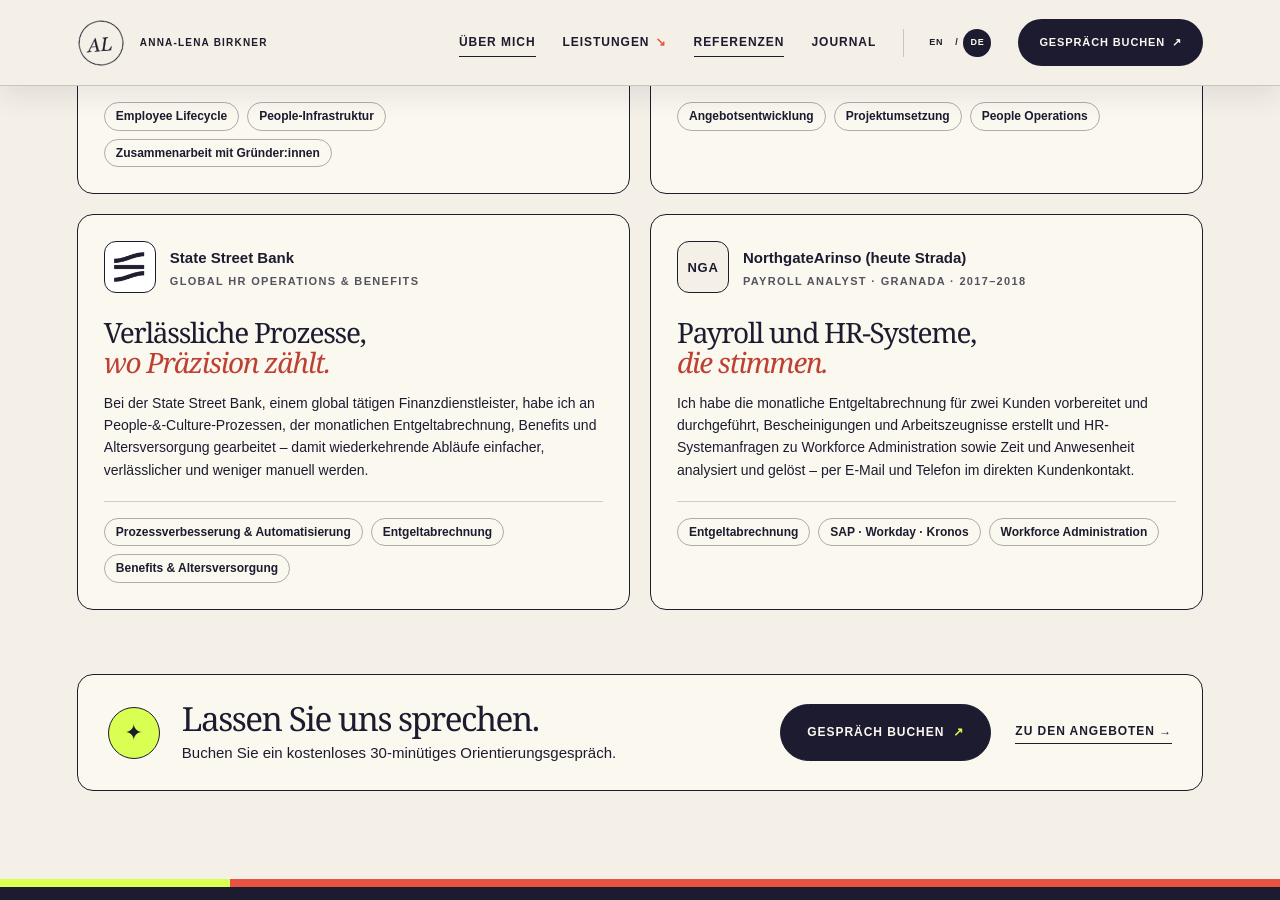
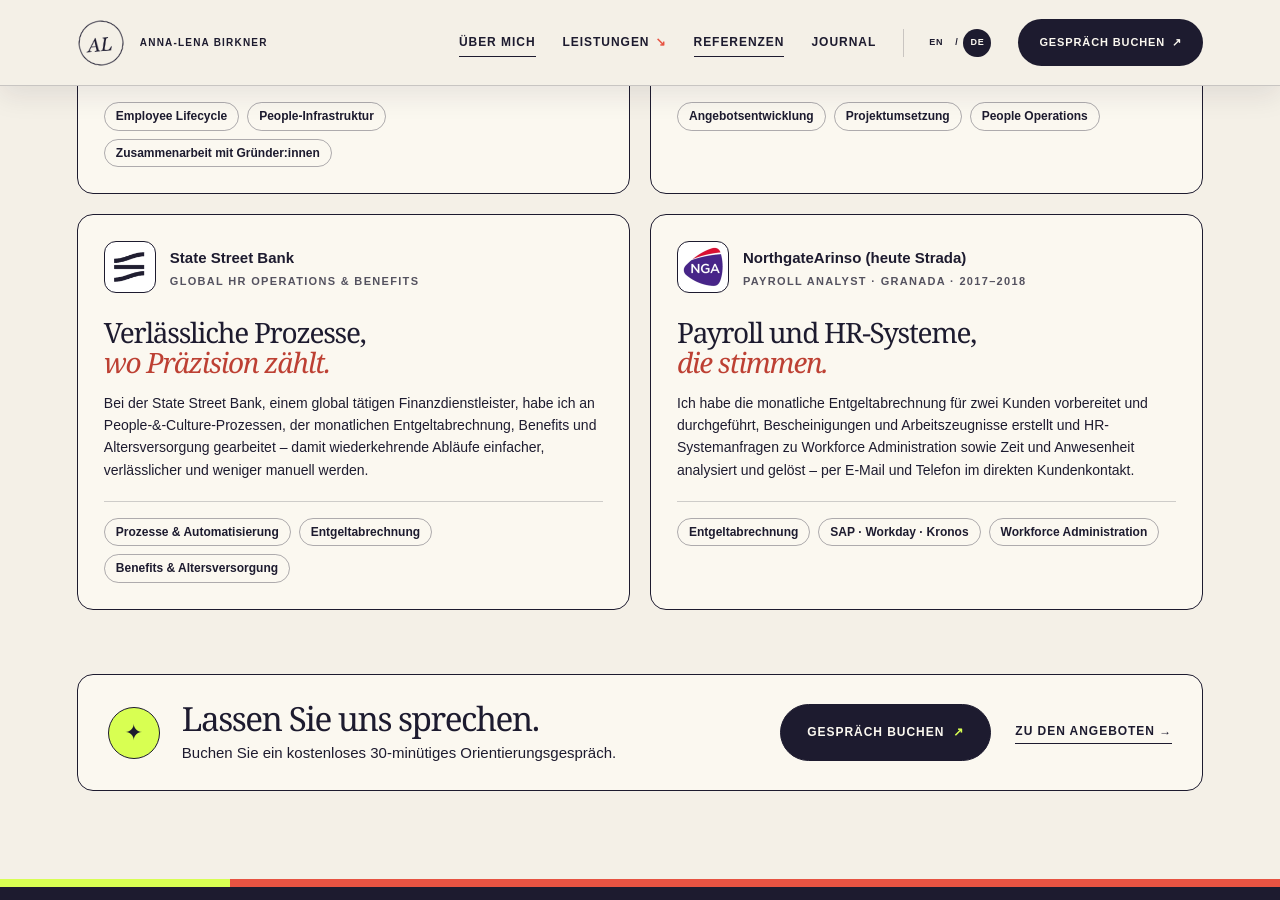
Before and after one commit to Alephantom/Homepage2026, a Jekyll site: the page built from de/ueber-mich.html, in a window 1280 px wide and 900 px high, scrolled down 1612 px. Built offline with Jekyll 4.4.1, drawn with Linux system fonts in a browser that asks for light colours.

Commit message:
About: NGA logo on NorthgateArinso card; shorter State Street tag (DE) for equal card heights

```diff
--- a/about.html
+++ b/about.html
@@ -75,7 +75,7 @@ schema_page_type: AboutPage
     </article>
     <article class="abRef">
       <div class="abRefCo">
-        <span class="abLogo abLogo--mono" aria-hidden="true">NGA</span>
+        <span class="abLogo"><img src="{{ '/assets/case-logos/nga-mark.png' | relative_url }}" alt="" width="40" height="40" loading="lazy" decoding="async"></span>
         <span class="abRefCoText"><span class="abRefName">NorthgateArinso (now Strada)</span><span class="abRefRole">Payroll Analyst · Granada, Spain · 2017–2018</span></span>
       </div>
       <h3>Payroll and HR systems <em>that add up.</em></h3>
--- a/de/ueber-mich.html
+++ b/de/ueber-mich.html
@@ -71,11 +71,11 @@ schema_page_type: AboutPage
       </div>
       <h3>Verlässliche Prozesse, <em>wo Präzision zählt.</em></h3>
       <p>Bei der State Street Bank, einem global tätigen Finanzdienstleister, habe ich an People-&amp;-Culture-Prozessen, der monatlichen Entgeltabrechnung, Benefits und Altersversorgung gearbeitet – damit wiederkehrende Abläufe einfacher, verlässlicher und weniger manuell werden.</p>
-      <ul class="abTags" aria-label="Schwerpunkte bei State Street"><li>Prozessverbesserung &amp; Automatisierung</li><li>Entgeltabrechnung</li><li>Benefits &amp; Altersversorgung</li></ul>
+      <ul class="abTags" aria-label="Schwerpunkte bei State Street"><li>Prozesse &amp; Automatisierung</li><li>Entgeltabrechnung</li><li>Benefits &amp; Altersversorgung</li></ul>
     </article>
     <article class="abRef">
       <div class="abRefCo">
-        <span class="abLogo abLogo--mono" aria-hidden="true">NGA</span>
+        <span class="abLogo"><img src="{{ '/assets/case-logos/nga-mark.png' | relative_url }}" alt="" width="40" height="40" loading="lazy" decoding="async"></span>
         <span class="abRefCoText"><span class="abRefName">NorthgateArinso (heute Strada)</span><span class="abRefRole">Payroll Analyst · Granada · 2017–2018</span></span>
       </div>
       <h3>Payroll und HR-Systeme, <em>die stimmen.</em></h3>
```
Also changed, not shown: assets/case-logos/nga-mark.png (added).
